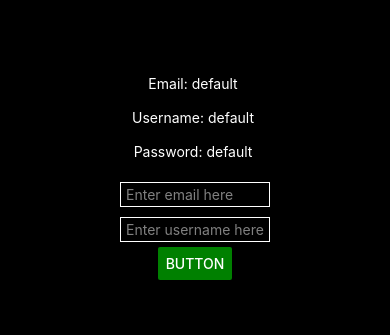
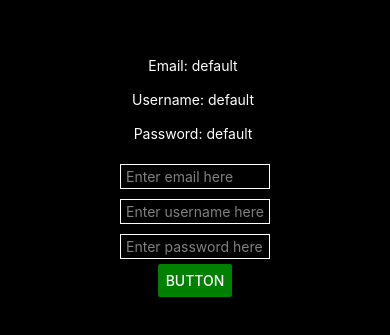
Before and after one commit to RumenserAmanda/Mobile-Programming, a React Native app: screen / in a window 390 px wide. Shown: the part 245-580 px from the top of the page. Built offline with nearby package versions, Linux system fonts and the light colour scheme.

Commit message:
Added textInput for password in App.js

```diff
--- a/App.js
+++ b/App.js
@@ -67,6 +67,19 @@ export default function App() {
         placeholder="Enter username here"
         placeholderTextColor="grey"
       />
+
+      <TextInput
+        style={styles.textInput}
+        onChangeText={(val) => setState({
+          Email: state.Email,
+          Username: state.Username,
+          Password: (val !== '') ? val : 'default',
+        })}
+        placeholder="Enter password here"
+        placeholderTextColor="grey"
+        secureTextEntry={true}
+      />
+
       <Button color="green" title="Button" onPress={() => console.log(state)} />
     </View>
   );
```
